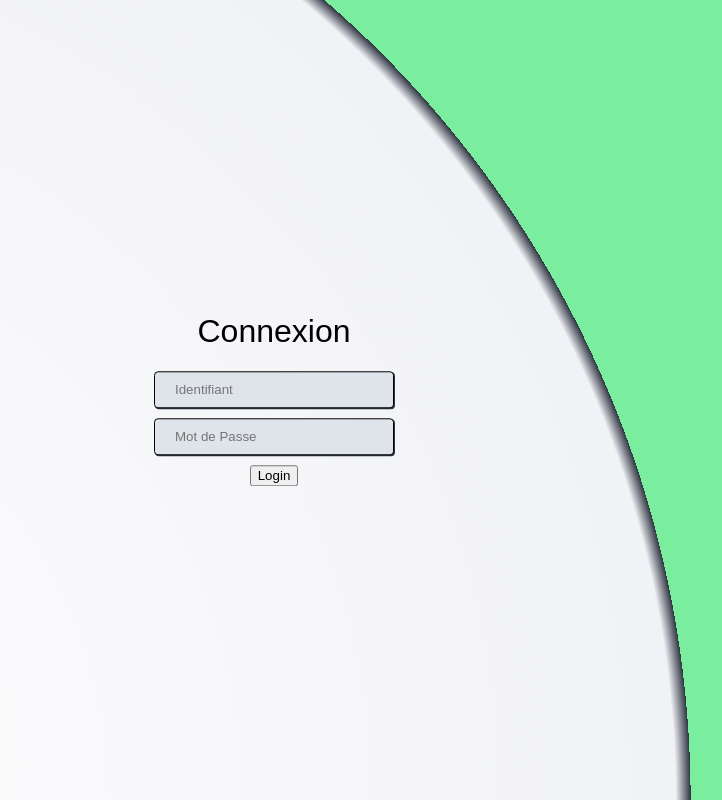
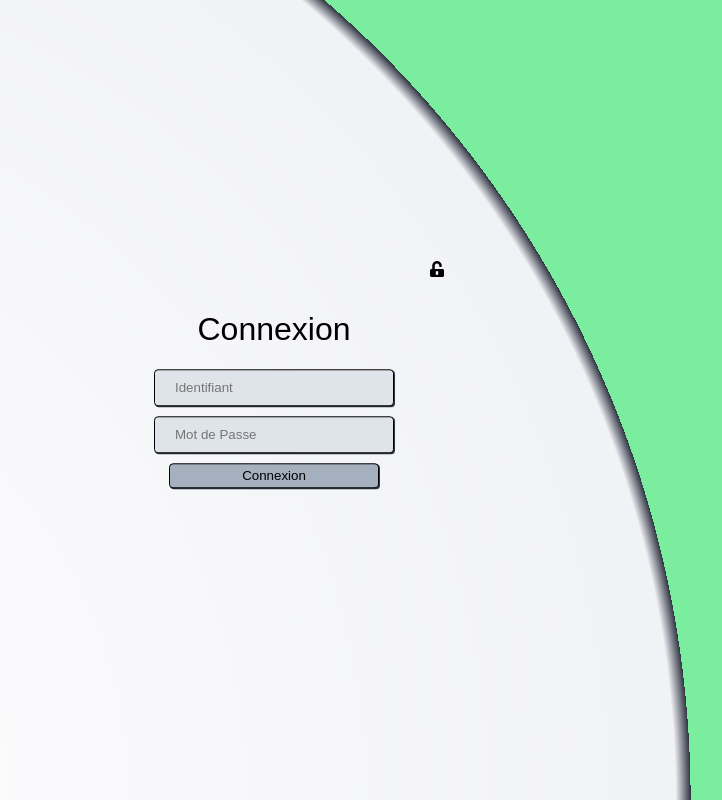
Before and after one commit to SRThibaultP/Smartplante, a PHP site: page /log.html in a window 1280 px wide. Shown: the whole page, without its empty margins (366-1088 px from the left). Run offline with PHP 8.4, Linux system fonts and the light colour scheme.

Commit message:
Continuité de la création de la page de login du système SmartPlante

```diff
--- a/website/Login/Slog.css
+++ b/website/Login/Slog.css
@@ -38,6 +38,8 @@
 }
 
 .txtb{
+margin-left: auto;
+margin-right: auto;
 display: block;
 box-sizing: border-box;
 width: 240px;
@@ -49,4 +51,28 @@
 margin: 10px 0;
 border-radius: 4px;
 box-shadow: 1px 1px #2f3542;
+transition: 0.4s;
 }
+
+.txtb:hover{
+  width: 250px;
+  height: 50px;
+  transition: 0.4s;
+  font-size: medium;
+}
+
+.login-btn{
+  width: 210px;
+  height: 25px;
+  background: #a4b0be;
+  border: 1px solid black;
+  border-radius: 4px;
+  box-shadow: 1px 1px #2f3542;
+  box-sizing: border-box;
+}
+
+.hide-login-btn{
+  position: absolute;
+  top: 0;
+  right: 0;
+}
--- a/website/Login/log.html
+++ b/website/Login/log.html
@@ -11,10 +11,12 @@
       <div class="login-box">
         <div class="login-bg"></div>
         <form class="login-form" action="login.html" method="post">
+            <div class="hide-login-btn"><i class="fas fa-unlock-alt"></i></div>
+
             <h1>Connexion</h1>
             <input class="txtb"type="login" name="" placeholder="Identifiant">
             <input class="txtb"type="password" name="" placeholder="Mot de Passe">
-            <input type="submit" name="" value="Login">
+            <input class="login-btn" type="submit" name="" value="Connexion">
         </form>
 
       </div>
```
